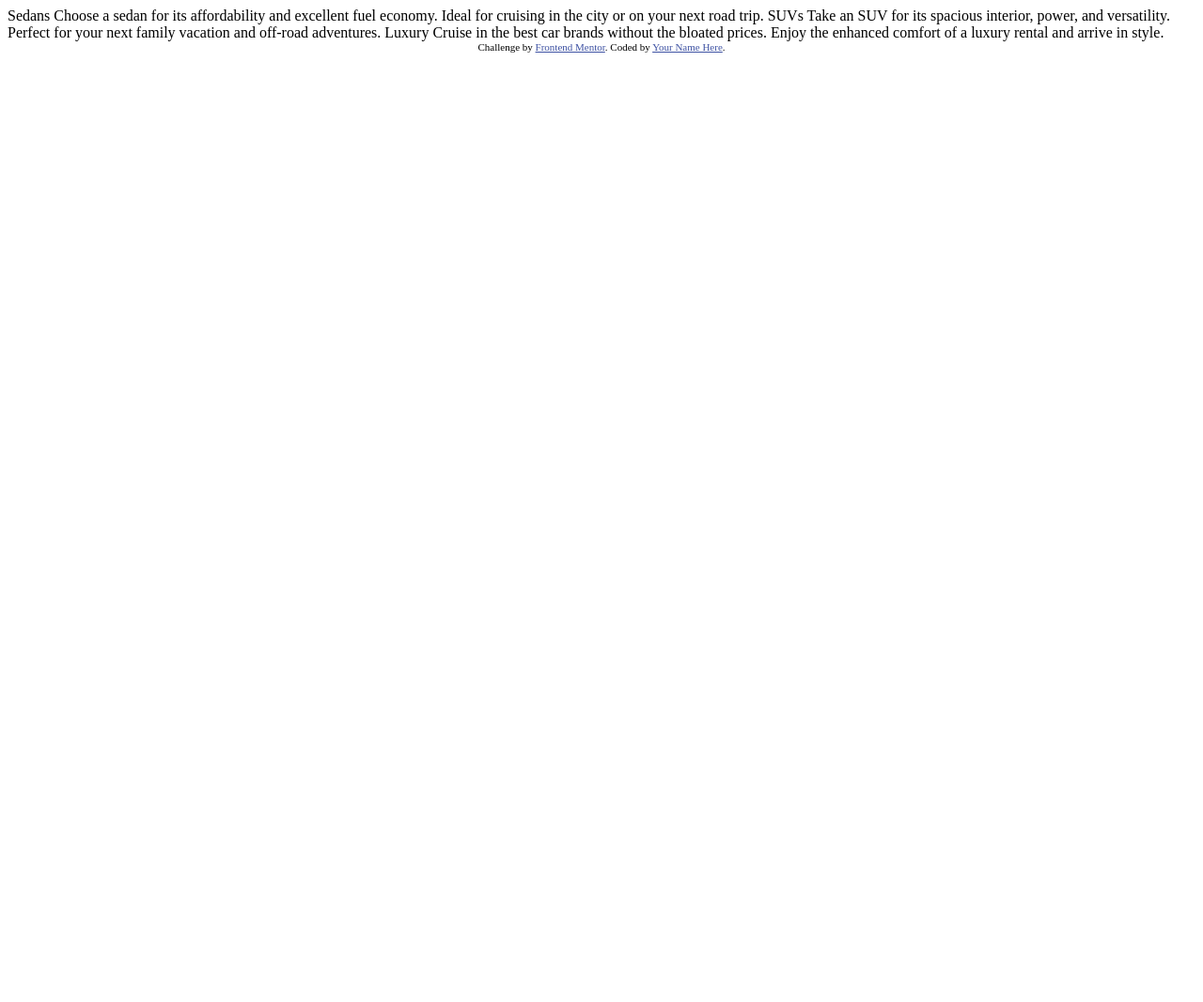
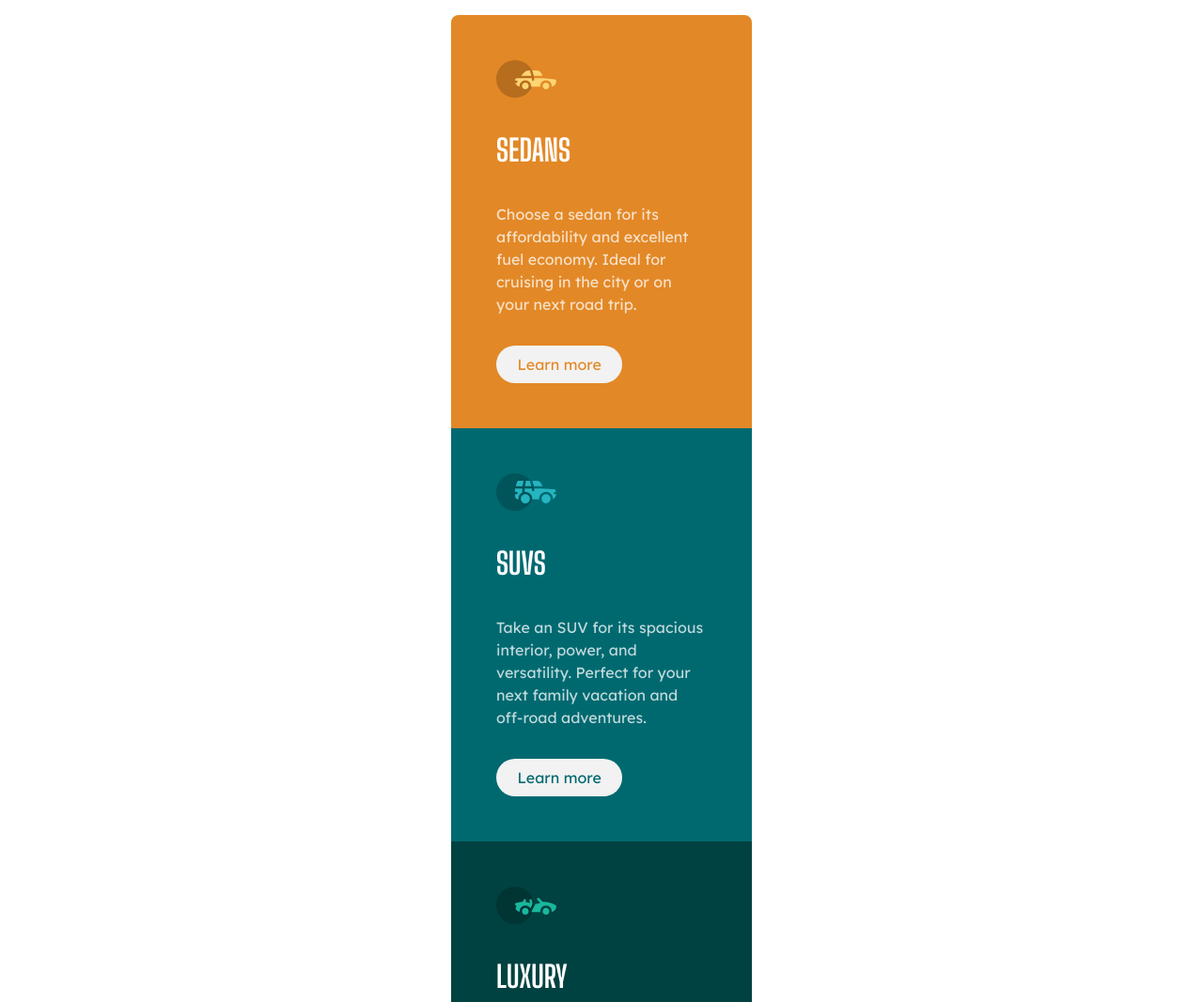
Before and after one commit to Introxiety/3-column-preview-card, a plain HTML site: page index.html in a window 1280 px wide. Shown: the top 1067 px of the page at 94% size. Before the commit the page ends 800 px from the top, so only its background shows below. Drawn offline with Linux system fonts and the light colour scheme.

Commit message:
exercise finish

```diff
--- a/index.html
+++ b/index.html
@@ -1,36 +1,46 @@
 <!DOCTYPE html>
 <html lang="en">
+
 <head>
   <meta charset="UTF-8">
-  <meta name="viewport" content="width=device-width, initial-scale=1.0"> <!-- displays site properly based on user's device -->
+  <meta name="viewport" content="width=device-width, initial-scale=1.0">
+  <!-- displays site properly based on user's device -->
 
   <link rel="icon" type="image/png" sizes="32x32" href="./images/favicon-32x32.png">
 
   <title>Frontend Mentor | 3-column preview card component</title>
+  <link rel="stylesheet" href="style.css">
+  <link rel="preconnect" href="https://fonts.googleapis.com">
+<link rel="preconnect" href="https://fonts.gstatic.com" crossorigin>
+<link href="https://fonts.googleapis.com/css2?family=Big+Shoulders+Display:wght@700&family=Lexend+Deca&display=swap" rel="stylesheet">
+  <!-- Feel free to remove these styles or customise in your own stylesheet 👍 -->
+</head>
 
-  <!-- Feel free to remove these styles or customise in your own stylesheet 👍 -->
-  <style>
-    .attribution { font-size: 11px; text-align: center; }
-    .attribution a { color: hsl(228, 45%, 44%); }
-  </style>
-</head>
 <body>
+  <main>
+    <div class="pad-s gap-s flex-container flex-column">
+      <img src="images/icon-sedans.svg" alt="sedan icon">
+      <h1>Sedans</h1>
+      <p> Choose a sedan for its affordability and excellent fuel economy. Ideal for cruising in the city
+        or on your next road trip.
+      </p>
+      <a href="">Learn more</a>
+    </div>
+    <div class="pad-s gap-s flex-container flex-column">
+      <img src="images/icon-suvs.svg" alt="suvs icon">
+      <h1>SUVs</h1>
+      <p>Take an SUV for its spacious interior, power, and versatility. Perfect for your next family vacation
+        and off-road adventures.</p>
+      <a href="">Learn more</a>
+    </div>
+    <div class="pad-s gap-s flex-container flex-column">
+      <img src="images/icon-luxury.svg" alt="luxury icon">
+      <h1>Luxury</h1>
+      <p>Cruise in the best car brands without the bloated prices. Enjoy the enhanced comfort of a luxury
+        rental and arrive in style.</p>
+      <a href="">Learn more</a>
+    </div>
+  </main>
+</body>
 
-  Sedans
-  Choose a sedan for its affordability and excellent fuel economy. Ideal for cruising in the city
-  or on your next road trip.
-
-  SUVs
-  Take an SUV for its spacious interior, power, and versatility. Perfect for your next family vacation
-  and off-road adventures.
-
-  Luxury
-  Cruise in the best car brands without the bloated prices. Enjoy the enhanced comfort of a luxury
-  rental and arrive in style.
-
-  <div class="attribution">
-    Challenge by <a href="https://www.frontendmentor.io?ref=challenge" target="_blank">Frontend Mentor</a>.
-    Coded by <a href="#">Your Name Here</a>.
-  </div>
-</body>
 </html>
--- /dev/null
+++ b/style.css
@@ -0,0 +1,184 @@
+/* Box sizing rules */
+*,
+*::before,
+*::after {
+    box-sizing: border-box;
+}
+
+/* Remove default margin */
+body,
+h1,
+h2,
+h3,
+h4,
+p,
+figure,
+blockquote,
+dl,
+dd {
+    margin: 0;
+}
+
+/* Remove list styles on ul, ol elements with a list role, which suggests default styling will be removed */
+ul[role='list'],
+ol[role='list'] {
+    list-style: none;
+}
+
+/* Set core root defaults */
+html:focus-within {
+    scroll-behavior: smooth;
+}
+
+/* Set core body defaults */
+body {
+    min-height: 100vh;
+    text-rendering: optimizeSpeed;
+    line-height: 1.5;
+}
+
+/* A elements that don't have a class get default styles */
+a:not([class]) {
+    text-decoration-skip-ink: auto;
+}
+
+/* Make images easier to work with */
+img,
+picture {
+    max-width: 100%;
+    display: block;
+}
+
+/* Inherit fonts for inputs and buttons */
+input,
+button,
+textarea,
+select {
+    font: inherit;
+}
+
+/* Remove all animations, transitions and smooth scroll for people that prefer not to see them */
+@media (prefers-reduced-motion: reduce) {
+    html:focus-within {
+        scroll-behavior: auto;
+    }
+
+    *,
+    *::before,
+    *::after {
+        animation-duration: 0.01ms !important;
+        animation-iteration-count: 1 !important;
+        transition-duration: 0.01ms !important;
+        scroll-behavior: auto !important;
+    }
+}
+
+body {
+    display: flex;
+    justify-content: center;
+    align-items: center;
+    font-family: 'Lexend Deca', sans-serif;
+}
+
+/* Layout */
+.flex-container {
+    display: flex;
+}
+
+.flex-column {
+    flex-direction: column;
+}
+
+.pad-s {
+    padding: 3rem;
+}
+
+.gap-s {
+    gap: 2rem;
+}
+
+a {
+    background-color: hsl(0, 0%, 95%);
+    max-width: 60%;
+    padding: .5rem;
+    font-size: 1rem;
+    text-align: center;
+    text-decoration: none;
+    border: none;
+    border-radius: 1.5em;
+}
+
+/* Sizing */
+main {
+    max-width: 20rem;
+    margin: 1rem;
+}
+
+img {
+    max-width: 4rem;
+}
+
+/* Colors */
+div:nth-of-type(1) {
+    background-color: hsl(31, 77%, 52%);
+    border-radius: .5rem .5rem 0 0;
+}
+
+div:nth-of-type(2) {
+    background-color: hsl(184, 100%, 22%);
+}
+
+div:nth-of-type(3) {
+    background-color: hsl(179, 100%, 13%);
+    border-radius: 0 0 .5rem .5rem;
+}
+
+div:nth-of-type(1)>a {
+    color: hsl(31, 77%, 52%);
+}
+
+div:nth-of-type(2)>a {
+    color: hsl(184, 100%, 22%);
+}
+
+div:nth-of-type(3)>a {
+    color: hsl(179, 100%, 13%);
+}
+
+
+p {
+    color: hsla(0, 0%, 100%, 0.75);
+}
+
+
+/* Typograhy */
+h1 {
+    font-family: 'Big Shoulders Display', cursive;
+    text-transform: uppercase;
+    color: white;
+    font-weight: 400;
+}
+
+@media screen and (min-width: 90em) {
+    main{
+        display: flex;
+        max-width: 60em;
+    }
+    a{
+        margin-top: 2rem;
+    }
+
+    div:nth-of-type(1) {
+        background-color: hsl(31, 77%, 52%);
+        border-radius:  .5rem 0  0 .5rem;
+    }
+
+    div:nth-of-type(2) {
+        background-color: hsl(184, 100%, 22%);
+    }
+
+    div:nth-of-type(3) {
+        background-color: hsl(179, 100%, 13%);
+        border-radius: 0 .5rem .5rem 0 ;
+    }
+  }
```
